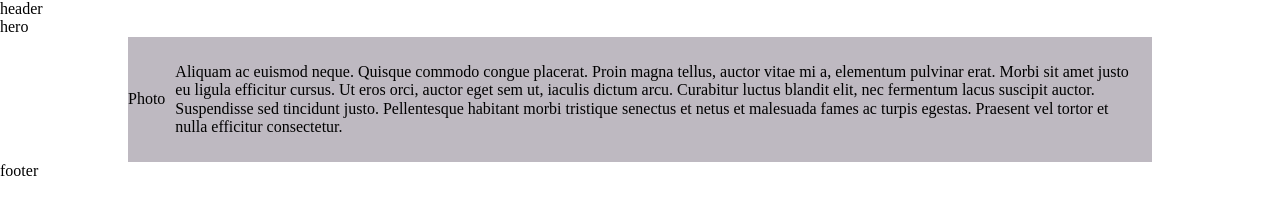
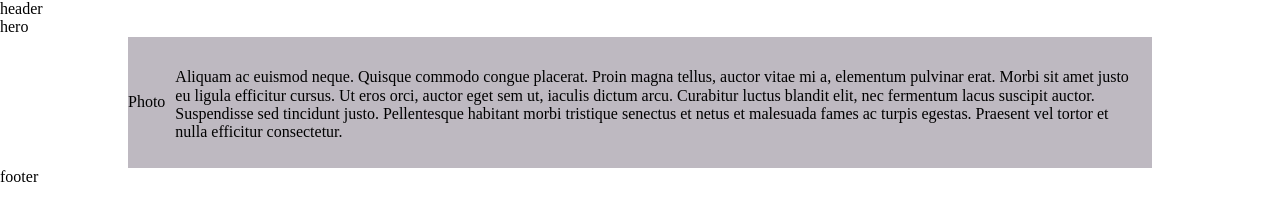
Before and after one commit to srorrim/TEAMSASS, a website: page index.html in a window 1280 px wide. Drawn offline with nearby package versions, Linux system fonts and the light colour scheme.

Commit message:
checkpoint

```diff
--- a/index.html
+++ b/index.html
@@ -34,6 +34,7 @@
                 </div>
 
                 <div class="blog_text">
+                    <h1></h1>
                     <p>Aliquam ac euismod neque. Quisque commodo congue placerat. Proin magna tellus, auctor vitae mi a, elementum pulvinar erat. Morbi sit amet justo eu ligula efficitur cursus. Ut eros orci, auctor eget sem ut, iaculis dictum arcu. Curabitur luctus blandit elit, nec fermentum lacus suscipit auctor. Suspendisse sed tincidunt justo. Pellentesque habitant morbi tristique senectus et netus et malesuada fames ac turpis egestas. Praesent vel tortor et nulla efficitur consectetur. </p>
                 </div>
 
--- a/scss/components/_blog_link.scss
+++ b/scss/components/_blog_link.scss
@@ -1,7 +1,12 @@
 .blog_link {
     @include post;
 
-    .blog_text{
+    .blog_text,
+    .blog_photo{
         padding: 10px;
     }
+
+    .blog-text{
+        color: $secondarycolor;
+    }
 }
```
